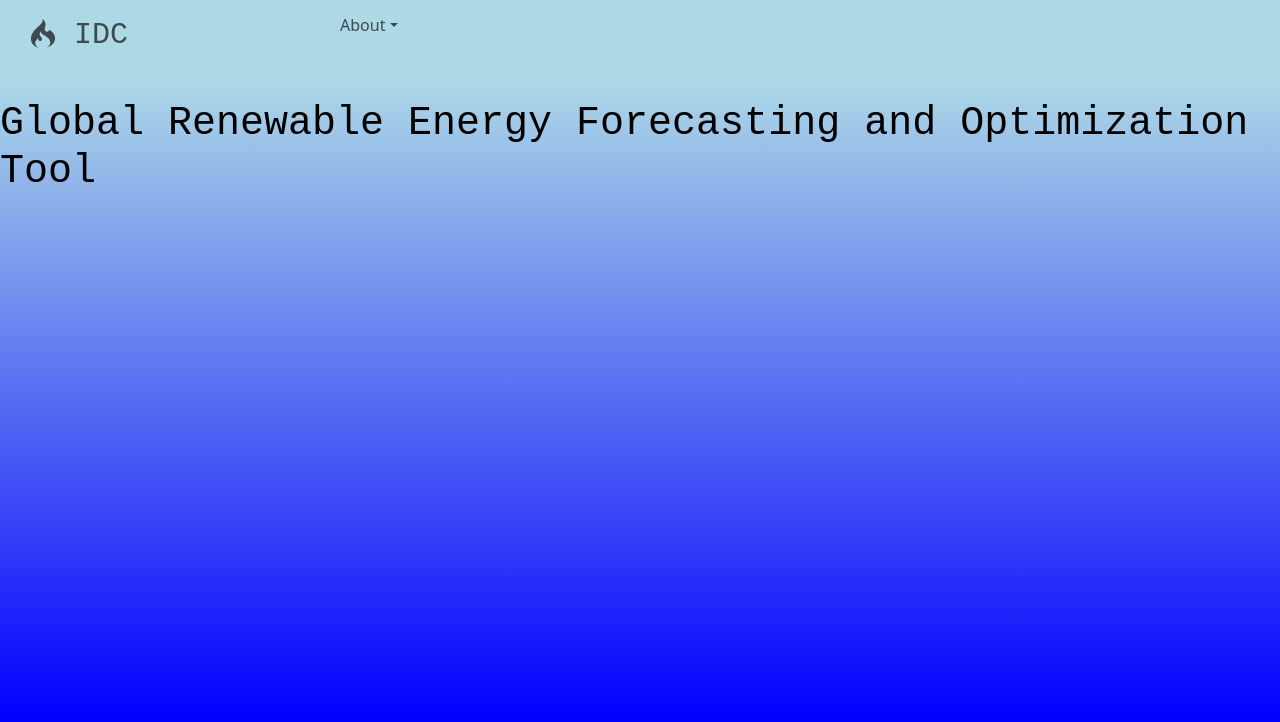
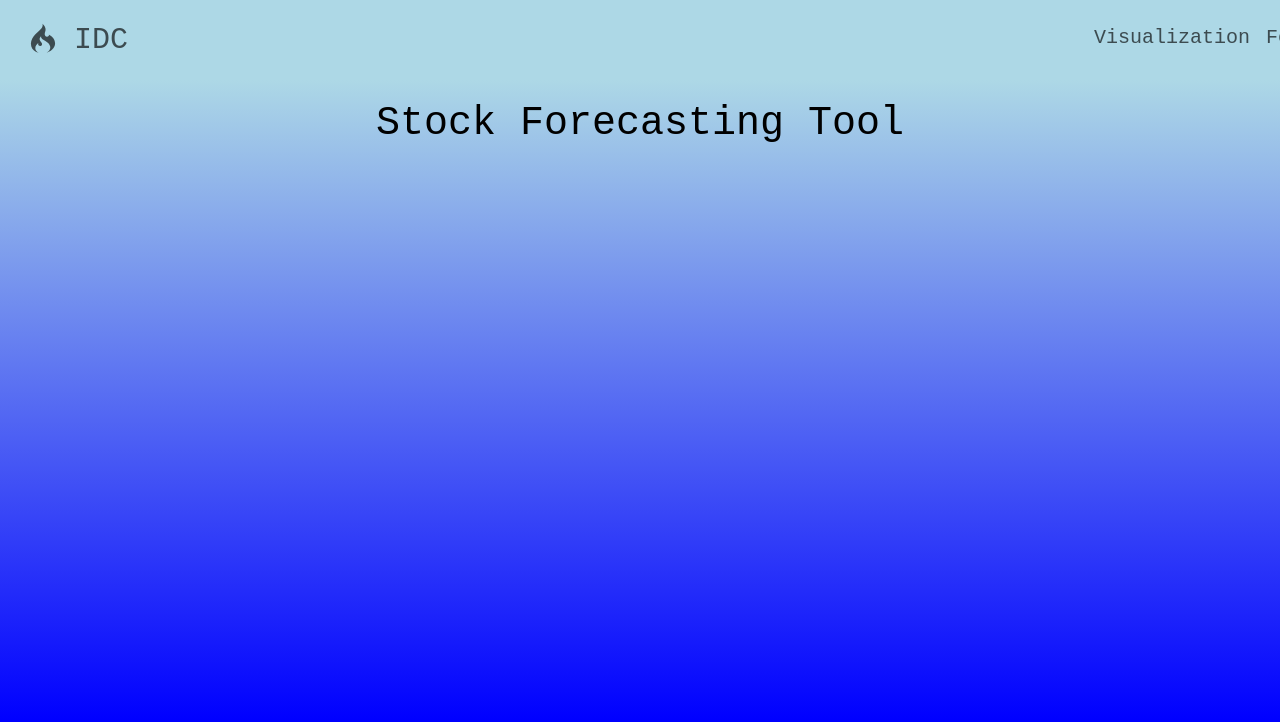
Before and after one commit to StarStrucken/HackED-Beta-2024, a React (Vite) app in the folder Frontend/: page / in a window 1280 px wide. Shown: the top 722 px of the page. Built offline with nearby package versions, Linux system fonts and the light colour scheme.

Commit message:
Added more stuff

```diff
--- a/Frontend/src/NavBar.jsx
+++ b/Frontend/src/NavBar.jsx
@@ -30,17 +30,27 @@ export default function NavBar() {
         <div style={{ display: "flex", alignItems: "center" }}>
         <Nav>
           <Nav.Link href="/" className="nav-link">
-            <DiCodeigniter size={40} style={{ width: "30px", marginLeft: "10px"}}/>
+            <DiCodeigniter size={40} style={{ width: "30px", marginLeft: "10px", marginTop: "5px"}}/>
           </Nav.Link>
 
           <Nav.Link href="/">
-            <p style={{ width: "250px", fontSize: "30px", fontFamily: "monospace"}}>IDC</p>
+            <p style={{display: "flex", alignItems: "center", marginRight: "950px", fontSize: "30px", fontFamily: "monospace", marginTop: "5px"}}>IDC</p>
           </Nav.Link>
 
-          <NavDropdown title="About" id="about-dropdown">
-            <NavDropdown.Item onclick={showTeam}>Team</NavDropdown.Item>
-            <NavDropdown.Item onclick={showTechStack}>Tech Stack</NavDropdown.Item>
+
+          <Nav.Link href="/">
+            <p style={{display: "flex", alignItems: "center", fontSize: "20px", fontFamily: "monospace", marginTop: "10px"}}>Visualization</p>
+          </Nav.Link>
+
+          <Nav.Link href="/">
+            <p style={{display: "flex", alignItems: "center", fontSize: "20px", fontFamily: "monospace", marginTop: "10px"}}>Forecast</p>
+          </Nav.Link>
+
+          <NavDropdown title="About" id="about-dropdown" style={{ fontSize: "20px", fontFamily: "monospace", marginTop: "10px"}}>
+            <NavDropdown.Item style={{ fontSize: "20px", fontFamily: "monospace", marginBottom: "10px"}} onclick={showTeam}>Team</NavDropdown.Item>
+            <NavDropdown.Item style={{ fontSize: "20px", fontFamily: "monospace"}} onclick={showTechStack}>Tech Stack</NavDropdown.Item>
           </NavDropdown>
+
 
         </Nav>
         </div>
--- a/Frontend/src/StartPage.jsx
+++ b/Frontend/src/StartPage.jsx
@@ -8,7 +8,7 @@ export default function StartPage() {
         <div className="page">
             <NavBar />
 
-            <h2 className="project-title">Global Renewable Energy Forecasting and Optimization Tool</h2>
+            <h2 className="project-title">Stock Forecasting Tool</h2>
 
 
         </div>
```
Also changed, not shown: Frontend/src/DataVisPage.css (line endings or trailing spaces).
